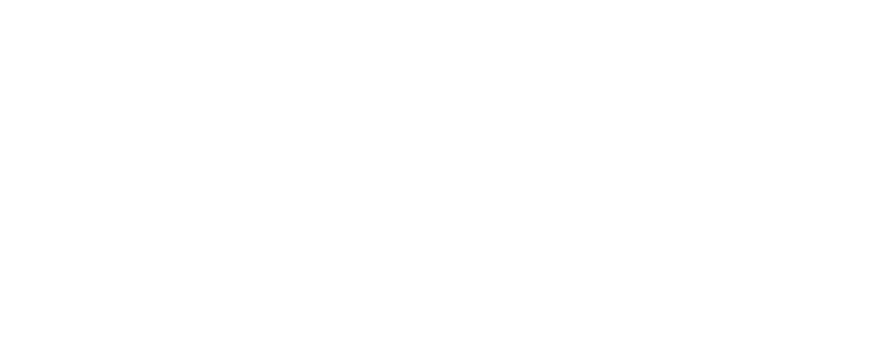
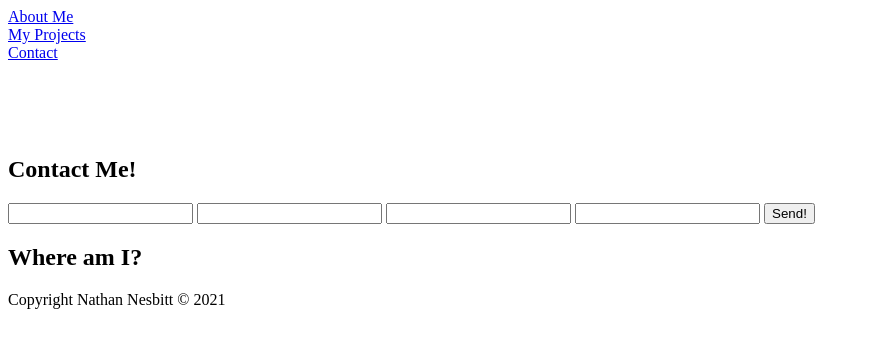
Before and after one commit to Okanagan-College/assignment-2-Nathan-Nesbitt, a plain HTML site: page index.html in a window 1280 px wide. Shown: the whole page, without its empty margins (0-870 px from the left). Drawn offline with Linux system fonts and the light colour scheme.

Commit message:
Added Some Basic HTML :)

```diff
--- a/index.html
+++ b/index.html
@@ -1 +1,71 @@
 <!DOCTYPE html>
+<html>
+    <head>
+        <title>My Cool Personal Website</title>
+    </head>
+    <body>
+        <header>
+            <div><a href="#about">About Me</a></div>
+            <div><a href="#projects">My Projects</a></div>
+            <div><a href="#contact">Contact</a></div>
+        </header>
+        <main>
+            <section id="about">
+                <div>
+                    <img>
+                    <p></p>
+                </div>
+            </section>
+            <section id="projects">
+
+                <div id="project1">
+                    <div>
+                        <h2></h2>
+                        <p></p>
+                    </div>
+                    <div>
+                        <img>
+                    </div>
+                </div>
+
+                <div id="project2">
+                    <div>
+                        <img>
+                    </div>
+                    <div>
+                        <h2></h2>
+                        <p></p>
+                    </div>
+                </div>
+
+            </section>
+            <section id="contact">
+                <div>
+                    <div>
+                        <h2>Contact Me!</h2>
+                    </div>
+                    <div>
+                        <form method="POST" action="contact">
+                            <input>
+                            <input>
+                            <input>
+                            <input>
+                            <button>Send!</button>
+                        </form>
+                    </div>
+                </div>
+                <div>
+                    <div>
+                        <h2>Where am I?</h2>
+                    </div>
+                    <div>
+
+                    </div>
+                </div>
+            </section>
+        </main>
+        <footer>
+            Copyright Nathan Nesbitt &copy; 2021
+        </footer>
+    </body>
+</html>
```
